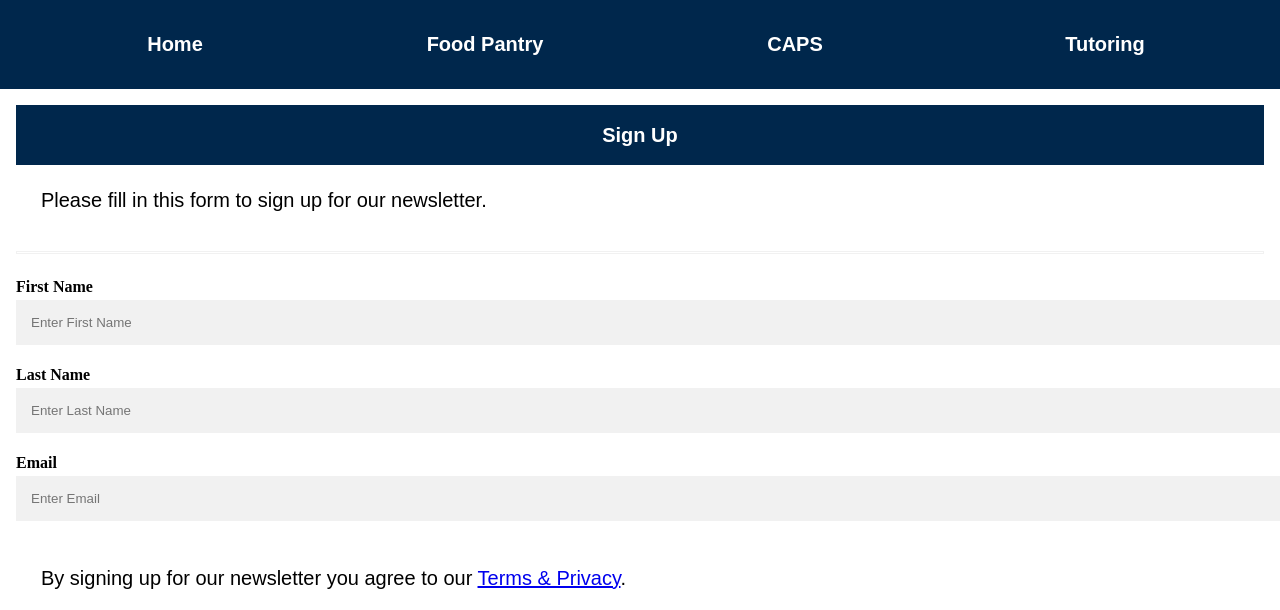
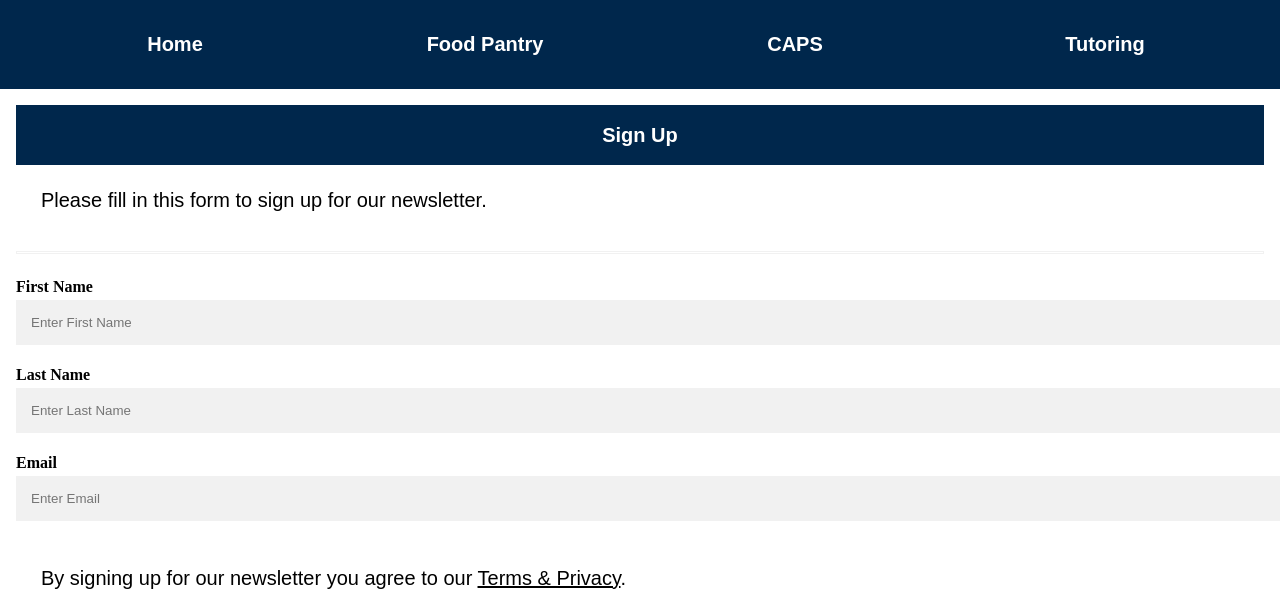
Before and after one commit to hiraeiraj/client_project_w25_tablet_view, a plain HTML site: page signup.html in a window 1280 px wide. Shown: the part 342-952 px from the top of the page. Drawn offline with Linux system fonts and the light colour scheme.

Commit message:
Add files via upload

```diff
--- a/signup.html
+++ b/signup.html
@@ -22,7 +22,7 @@
 
     </header>
 
-    <!-- The code for the form sign up was refrenced from w3schools. I have modified the code to create a sign up form for a newsletter (https://www.w3schools.com/howto/howto_css_signup_form.asp)--->
+    <!-- The code for the form sign up was refrenced from w3schools. I have modified the code to create a sign up form for a newsletter (https://www.w3schools.com/howto/howto_css_signup_form.asp)-->
     <main id = "content">
         <form action= https://formspree.io/f/xldjobwr method= "post">
             <div class="container">
@@ -39,7 +39,7 @@
               <label for="email"><b>Email</b></label>
               <input type="text" placeholder="Enter Email" id="email" required>
 
-              <p>By signing up for our newsletter you agree to our <a href="#" style="color:bl">Terms & Privacy</a>.</p>
+              <p>By signing up for our newsletter you agree to our <a href="#" style="color: black">Terms & Privacy</a>.</p>
 
               <div class="clearfix">
                 <button type="button" class="cancelbtn">Cancel</button>
```
